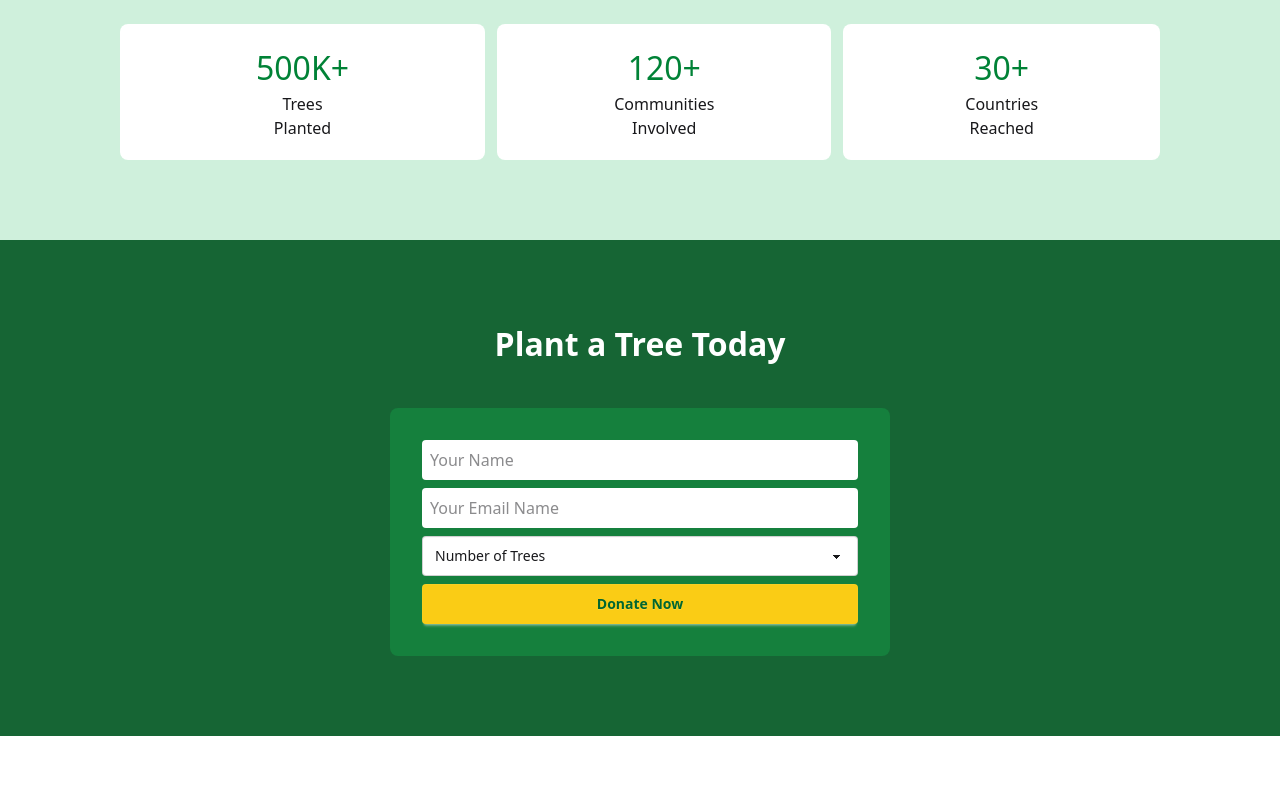
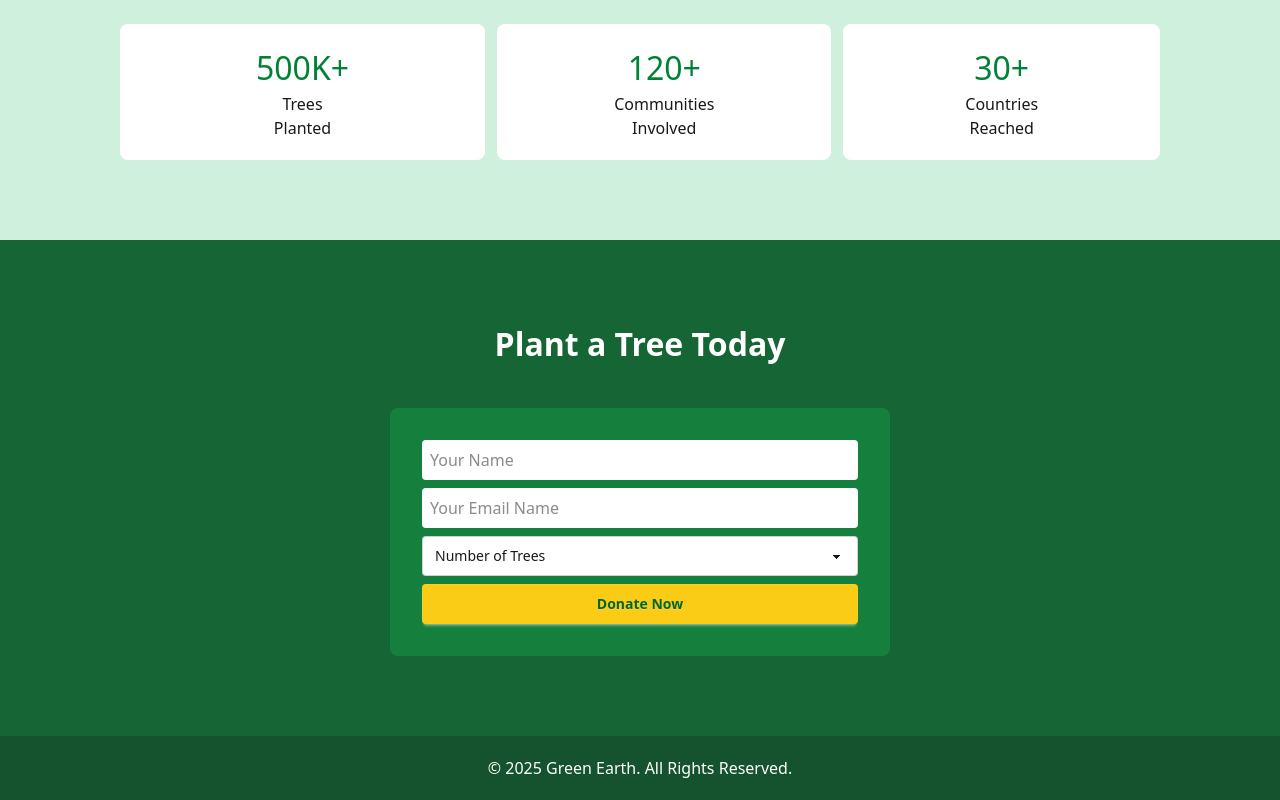
Before and after one commit to sm-sabbir64/Green-Earth-API-Project, a plain HTML site: page index.html in a window 1280 px wide. Shown: the part 1407-2207 px from the top of the page. Before the commit the page ends 2143 px from the top, so only its background shows below. Drawn offline with nearby package versions, Linux system fonts and the light colour scheme; no server answers.

Commit message:
added footer section

```diff
--- a/index.html
+++ b/index.html
@@ -11,6 +11,7 @@
 </head>
 
 <body class="max-w-full m-auto">
+    <!-- Navbar bar section start here -->
     <nav class="flex justify-between items-center p-4 px-15 bg-[#15803D]">
         <h1 class="text-white text-[24px]">Green Earth</h1>
         <div class="space-x-5">
@@ -44,7 +45,6 @@
                         <li id="allTrees" onclick=""
                             class="text-[16px] font-medium p-2 hover:bg-green-700 bg-green-700 rounded text-white">All
                             Trees</li>
-
                     </ul>
                 </div>
                 <!-- Card seciton start here -->
@@ -72,6 +72,7 @@
                 </div>
             </div>
         </section>
+
         <!-- Our impact option start here -->
         <section class="max-w-full bg-[#cff0dc] px-30 py-20">
             <h1 class="text-center text-[32px] font-bold">Our Impact</h1>
@@ -90,6 +91,7 @@
                 </div>
             </div>
         </section>
+
         <!-- form section start here -->
         <section class="max-w-full bg-[#166534] py-20">
             <h1 class="text-[32px] text-white text-center font-bold">Plant a Tree Today</h1>
@@ -105,8 +107,12 @@
                     <button class="btn bg-[#FACC15] text-green-800 p-2 border-none rounded" type="submit">Donate Now</button>
                 </form>
         </section>
+    </main>
 
-    </main>
+    <!-- footer section start here -->
+    <footer class="bg-[#14532D] p-5">
+        <h1 class="text-white text-center">© 2025 Green Earth. All Rights Reserved.</h1>
+    </footer>
     <script src="./scripts/script.js"></script>
 </body>
 
```
